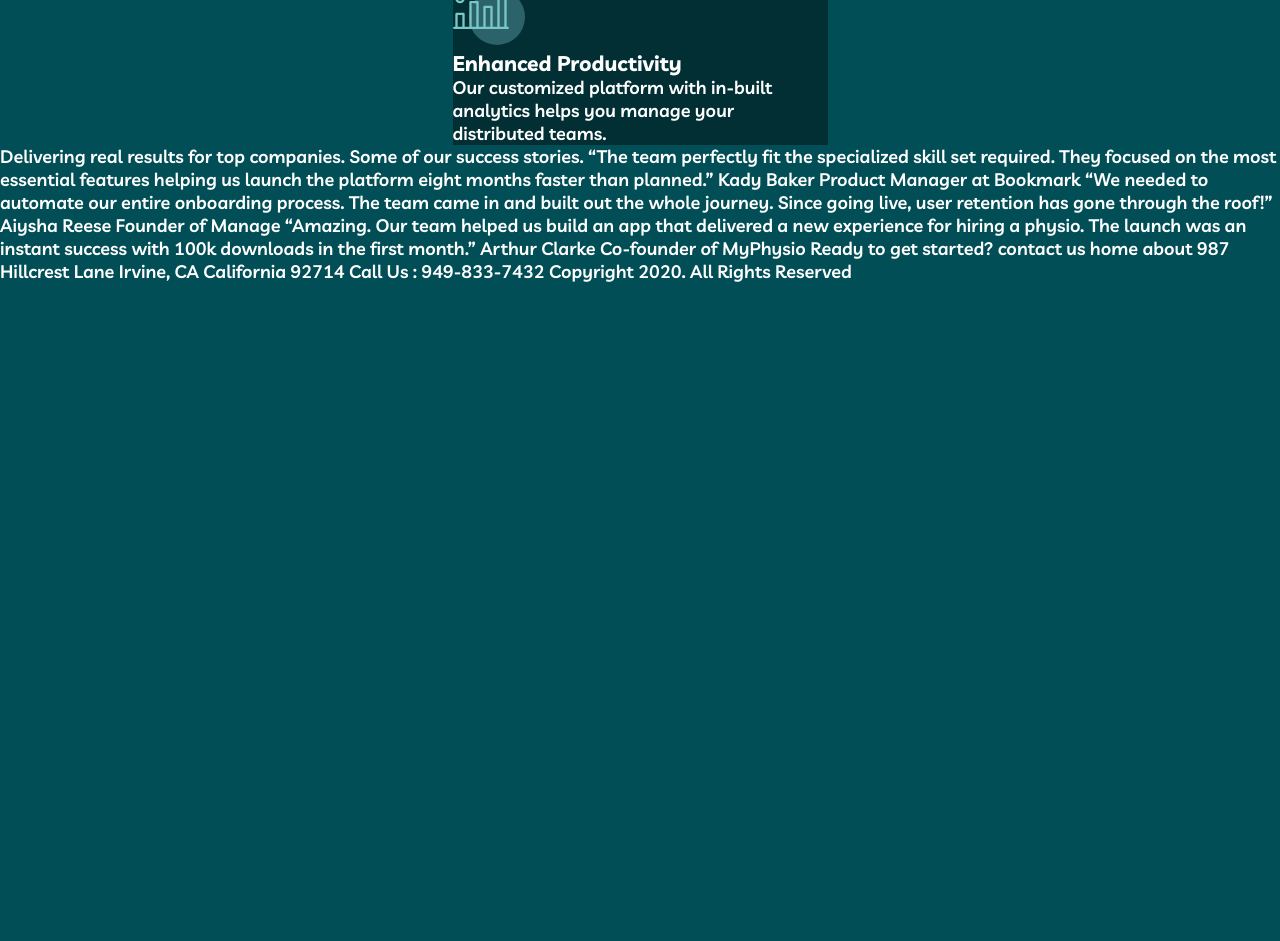
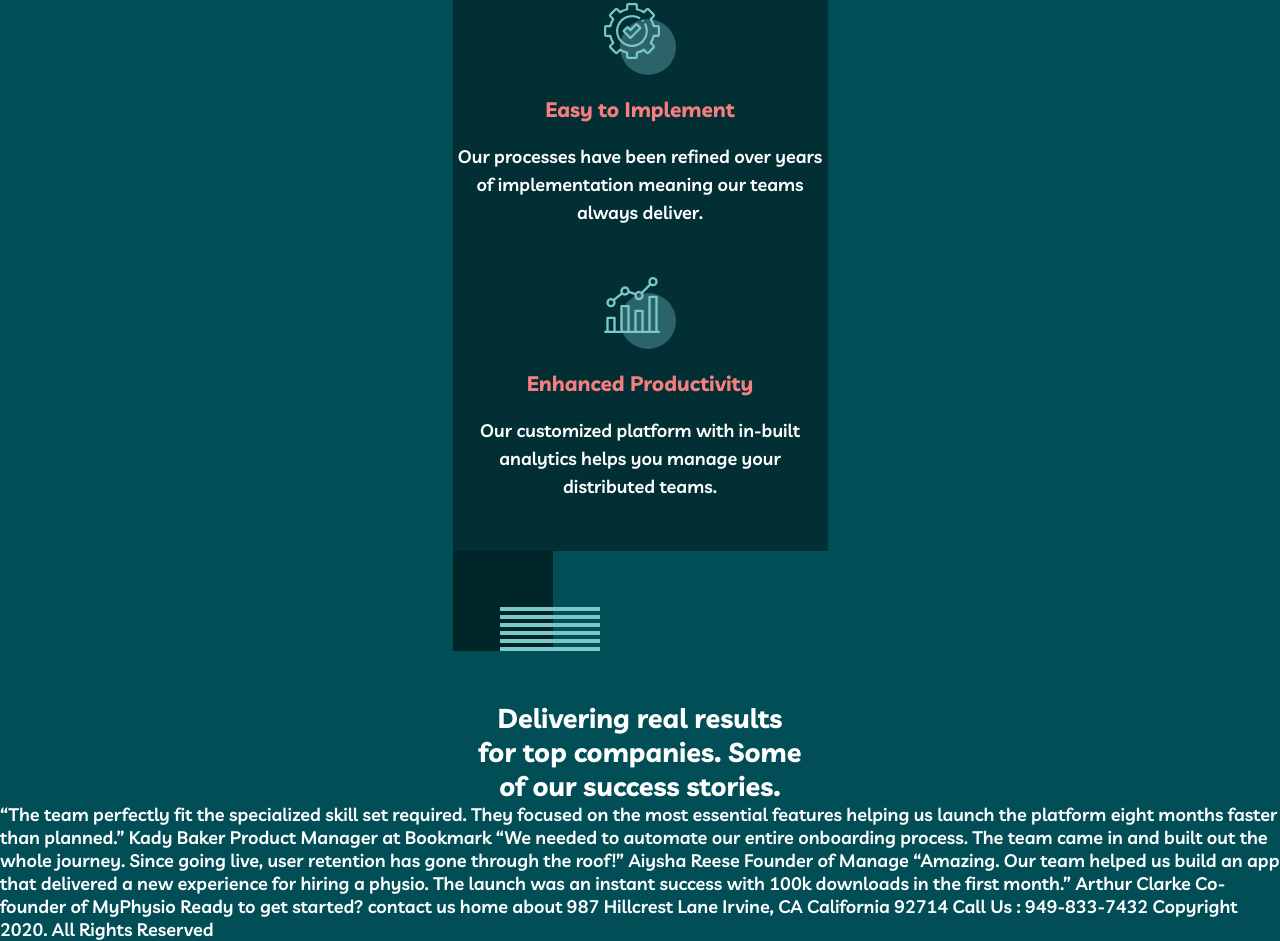
Before and after one commit to R3sty/myteam-multipage-website, a plain HTML site: page starter-code/index.html in a window 1280 px wide. Shown: the part 1335-2276 px from the top of the page. Before the commit the page ends 1618 px from the top, so only its background shows below. Drawn offline with Linux system fonts and the light colour scheme; a web font is replaced by a local one.

Commit message:
Updated the design so the width of the elements are more responsive by using max-width.

```diff
--- a/starter-code/CSS/index.css
+++ b/starter-code/CSS/index.css
@@ -1,4 +1,6 @@
 .hero-container {
+    width: 100%;
+    max-width: 375px;
     display: flex;
     flex-direction: column;
     align-items: center;
@@ -21,12 +23,14 @@
 }
 
 .hero-pattern {
-    width: 375px;
+    width: 100%;
+    max-width: 375px;
 }
 
 .content-container {
     background-color: #012F34;
-    width: 375px;
+    width: 100%;
+    max-width: 375px;
     position: relative;
     display: flex;
     flex-direction: column;
@@ -62,5 +66,50 @@
     position: absolute;
     top: 0;
     right: -100px;
-    overflow: hidden;
 }
+
+.content-card {
+    display: flex;
+    flex-direction: column;
+    margin-top: 100px;
+}
+
+.card {
+    display: flex;
+    flex-direction: column;
+    align-items: center;
+    text-align: center;
+}
+
+.card h3 {
+    color: #F67E7E;
+    font-size: 1.3rem;
+    margin: 20px 0;
+    line-height: 28px;
+}
+
+.card p {
+    line-height: 28px;
+    margin-bottom: 50px;
+}
+
+.stories-container {
+    width: 100%;
+    max-width: 375px;
+    display: flex;
+    flex-direction: column;
+    align-items: center;
+    text-align: center;
+    position: relative;
+}
+
+.stories-pattern {
+    position: absolute;
+    top: 0;
+    left: 0;
+}
+
+.stories-heading {
+    width: 325px;
+    margin-top: 150px;
+}
--- a/starter-code/index.html
+++ b/starter-code/index.html
@@ -54,11 +54,11 @@
     </div>
 
     <div class="content-container">
+      <img src="./assets/bg-pattern-home-3.svg" alt="content pattern background" class="content-pattern">
+
       <div class="content-heading">
         <h2>Build & manage distributed teams like no one else.</h2>
       </div>
-
-      <img src="./assets/bg-pattern-home-3.svg" alt="content pattern background" class="content-pattern">
 
       <div class="content-card">
         <div class="card">
@@ -80,12 +80,20 @@
         </div>
       </div>
     </div>
+
+    <div class="stories-container">
+      <img src="./assets/bg-pattern-home-4-about-3.svg" alt="stories pattern background" class="stories-pattern">
+
+      <div class="stories-heading">
+        <h2>Delivering real results for top companies. Some of our <span class="highlight2">success stories.</h2>
+      </div>
+    </div>
   </main>
 
 
 
 
-  Delivering real results for top companies. Some of our success stories.
+
 
   “The team perfectly fit the specialized skill set required. They focused
   on the most essential features helping us launch the platform eight months
```
